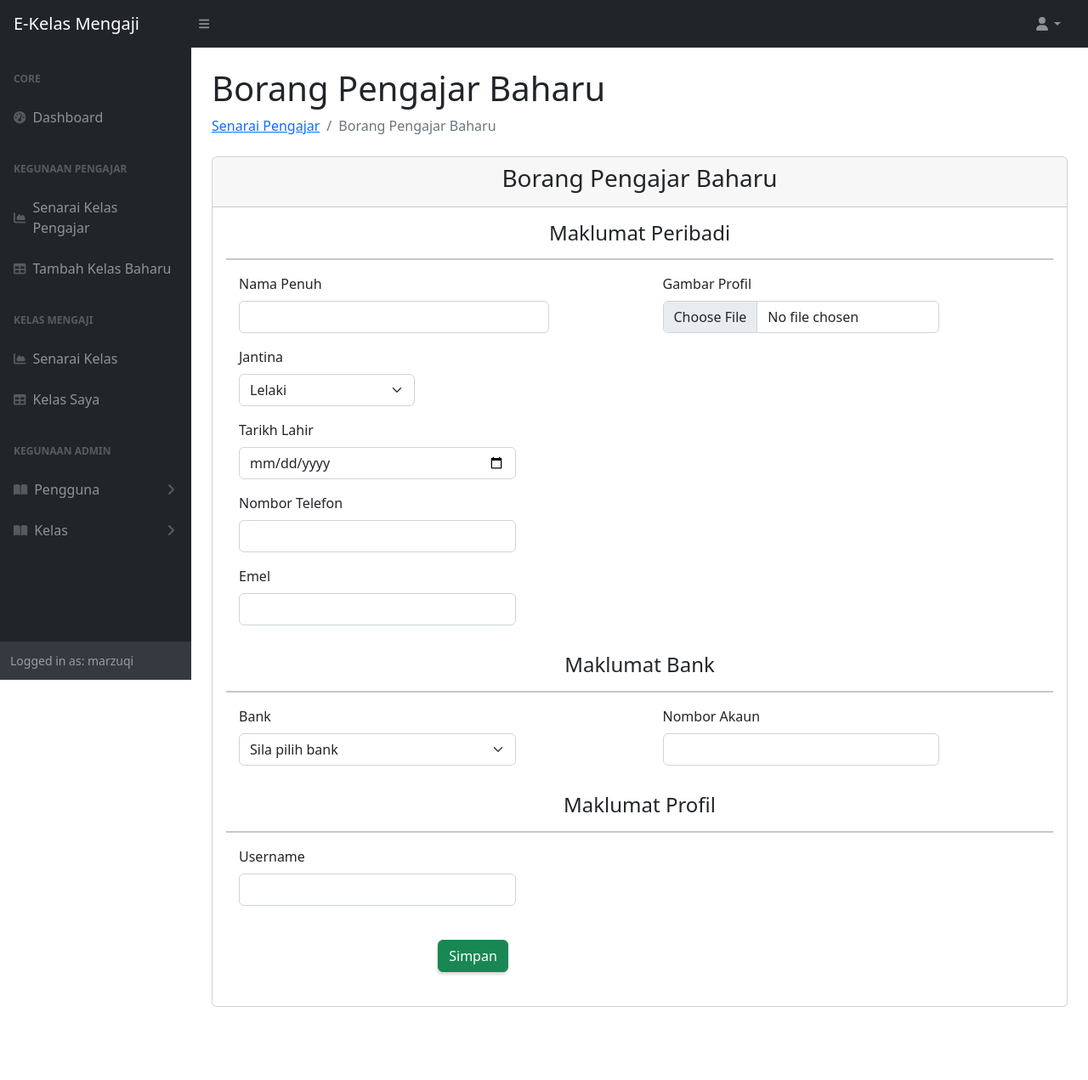
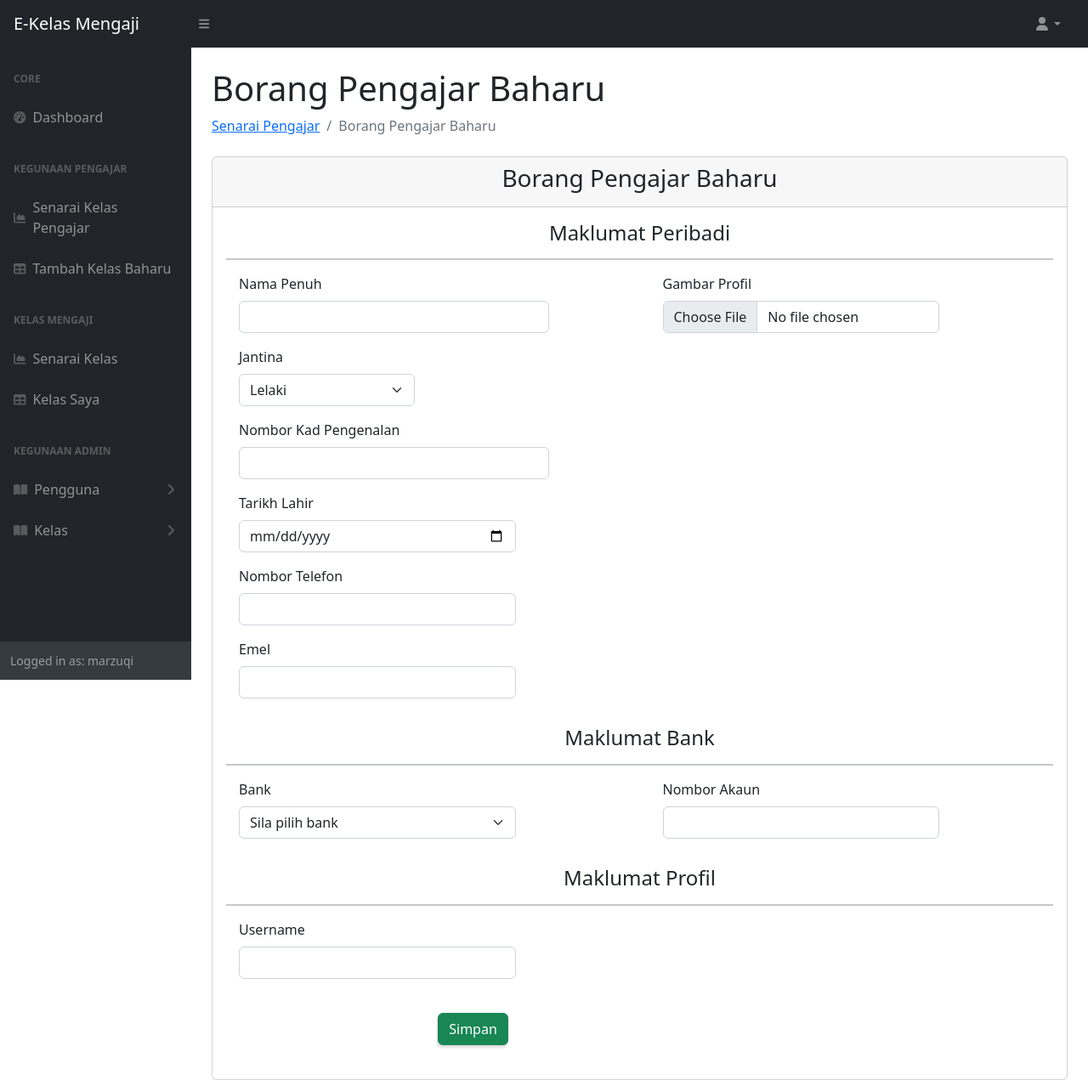
Before and after one commit to juqiey/E-Kelas-Mengaji, a PHP site: page /teacher_add.php in a window 1280 px wide. Shown: the whole page at 85% size. Before the commit the page ends 1185 px from the top, so only its background shows below. Run offline with PHP 8.4, Linux system fonts and the light colour scheme; the visitor is signed in with stand-in values (Sample User, id 1); data comes from the database, SQL or seed files in the repository; some libraries are stand-ins or nearby versions.

Commit message:
teacher function

```diff
--- a/controller/teacher_add_exec.php
+++ b/controller/teacher_add_exec.php
@@ -4,6 +4,7 @@
 
     $name=$_POST['teachername'];
     $sex=$_POST['teachersex'];
+    $ic=$_POST['teacheric'];
     $dob=$_POST['teacherdob'];
     $phoneno=$_POST['teacherphoneno'];
     $email=clean($_POST['teacheremail']);
@@ -45,7 +46,7 @@
         }
     }
 
-    $result=addTeacher($name,$sex,$dob,$phoneno,$email,$bank,$accountno,$username,$profileurl);
+    $result=addTeacher($name,$sex,$dob,$phoneno,$email,$bank,$accountno,$username,$profileurl,$ic);
 ?>
 <script>
     $(document).ready(function(){
--- a/model/teacher_function.php
+++ b/model/teacher_function.php
@@ -57,10 +57,10 @@
         return $dropdownHTML;
     }
 
-    function addTeacher($name,$sex,$dob,$phoneno,$email,$bank,$accountno,$username,$profileurl){
+    function addTeacher($name,$sex,$dob,$phoneno,$email,$bank,$accountno,$username,$profileurl,$ic){
         $conn=db();
-        $sql="INSERT INTO teacher(teachername,teachersex,teacherdob,teacherphoneno,teacheremail,teacherbank,teacheraccountno,teacherusername,teacherurl)
-            VALUES('$name','$sex','$dob','$phoneno','$email','$bank','$accountno','$username','$profileurl')";
+        $sql="INSERT INTO teacher(teachername,teachersex,teacherdob,teacherphoneno,teacheremail,teacherbank,teacheraccountno,teacherusername,teacherurl,password)
+            VALUES('$name','$sex','$dob','$phoneno','$email','$bank','$accountno','$username','$profileurl','$ic')";
 
         return $conn->query($sql);
 
--- a/view/teacher_add.php
+++ b/view/teacher_add.php
@@ -79,6 +79,12 @@ require '../global/navigation_header.php';
                                             <select name="teachersex" class="form-select">
                                                 <? echo getDropdownGender(""); ?>
                                             </select>
+                                        </div>
+                                    </div>
+                                    <div class="form-group">
+                                        <div class="col-md-10">
+                                            <label for="teacheric">Nombor Kad Pengenalan</label>
+                                            <input type="text" class="form-control" name="teacheric" required />
                                         </div>
                                     </div>
                                     <div class="form-group">
```
